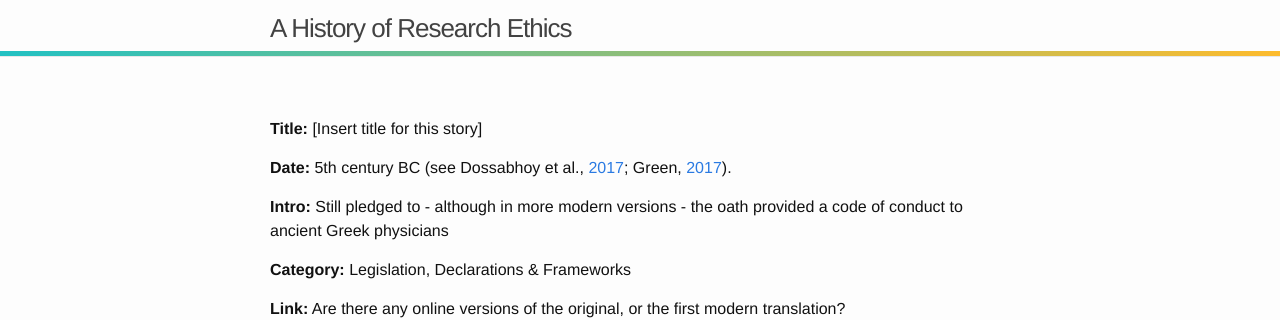
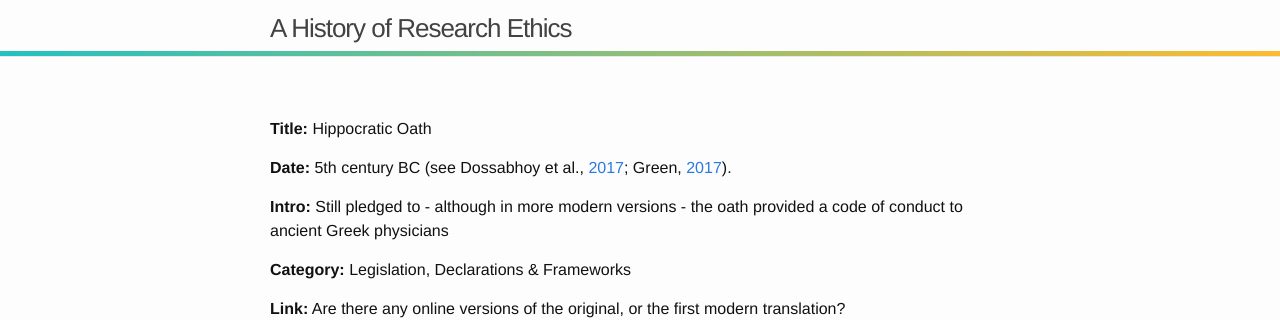
Before and after one commit to KairoiAI/An_Incomplete_History_of_Research_Ethics, a Jekyll site: the page built from Published but needs improving/BCE 0500 Hippocratic Oath.md, in a window 1280 px wide. Shown: the top 320 px of the page. Built offline with Jekyll 4.4.1, drawn with Linux system fonts in a browser that asks for light colours; our own code applies the rules of GitHub Pages for plain Markdown files.

Commit message:
Update and rename BCE 0500 The Hippocratic Oath.md to BCE 0500 Hippocratic Oath.md

```diff
--- a/Published but needs improving/BCE 0500 The Hippocratic Oath.md
+++ b/Published but needs improving/BCE 0500 Hippocratic Oath.md
@@ -1,5 +1,5 @@
 **Title:**
-[Insert title for this story]
+Hippocratic Oath
 
 **Date:**
 5th century BC (see Dossabhoy et al., [2017](https://doi.org/10.1016/j.janh.2017.09.005); Green, [2017](https://doi.org/10.1186/s13104-017-3114-7)).
```
